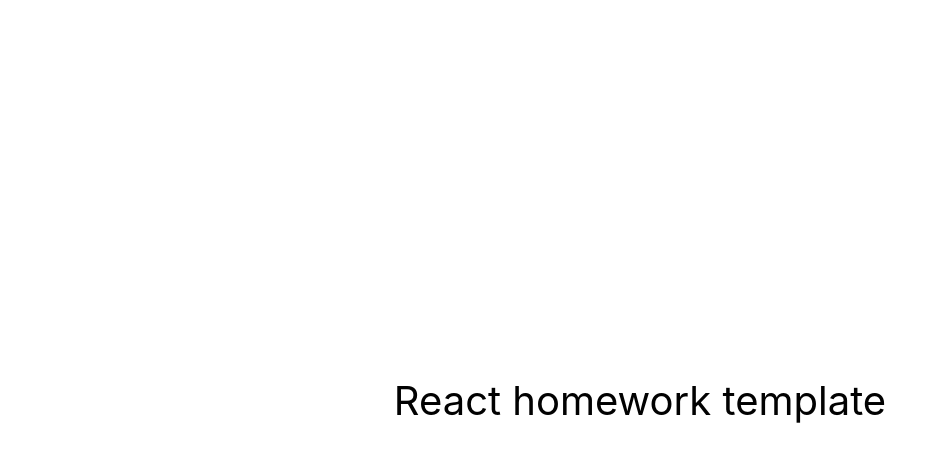
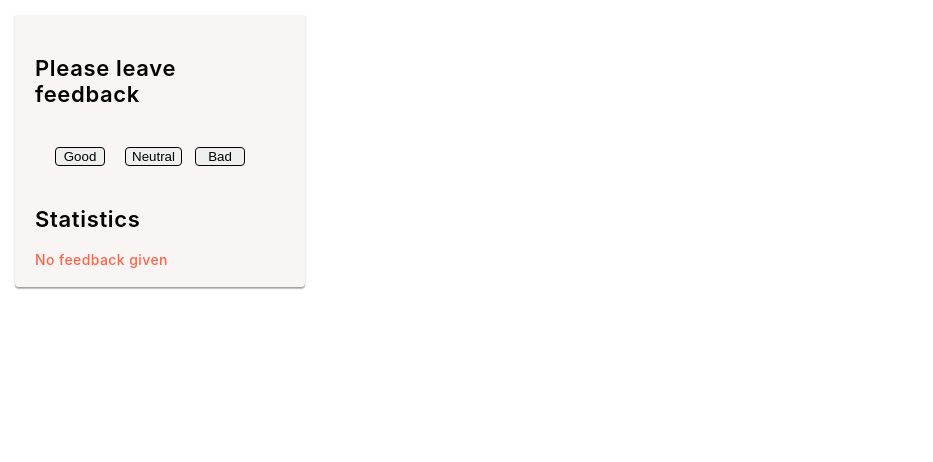
Before and after one commit to Mariana-Diachun/goit-react-hw-04-feedback, a React (Create React App) app: page / in a window 1280 px wide. Shown: the top 462 px of the page, without its empty margins (0-933 px from the left). Built offline with nearby package versions, Linux system fonts and the light colour scheme.

Commit message:
add components

```diff
--- /dev/null
+++ b/src/components/App/App.jsx
@@ -0,0 +1,61 @@
+import { Component } from 'react';
+import { Statistics } from 'components/Statistics/Statistics';
+import { FeedbackOptions } from 'components/FeedbackOptoins/FeedbackOptions';
+import { Section } from 'components/Section/Section';
+import { Container } from 'components/App/App.styled';
+
+export class App extends Component {
+  state = {
+    good: 0,
+    neutral: 0,
+    bad: 0,
+  };
+
+  handleIncrement = event => {
+    const value = event.currentTarget.value;
+    this.setState(prevState => {
+      return {
+        [value]: prevState[value] + 1,
+      };
+    });
+  };
+
+  countTotalFeedback = () => {
+    const values = Object.values(this.state);
+    let total = 0;
+    for (const value of values) {
+      total += value;
+    }
+    return total;
+  };
+
+  countPositiveFeedbackPercentage = () => {
+    return Math.floor(
+      (this.state.good * 100) / Number(this.countTotalFeedback())
+    );
+  };
+
+  render() {
+    const { good, neutral, bad } = this.state;
+
+    return (
+      <Container>
+        <Section title={'Please leave feedback'}>
+          <FeedbackOptions
+            options={Object.keys(this.state)}
+            onLeaveFeedback={this.handleIncrement}
+          />
+        </Section>
+        <Section title={'Statistics'}>
+          <Statistics
+            good={good}
+            neutral={neutral}
+            bad={bad}
+            total={this.countTotalFeedback()}
+            positivePercentage={this.countPositiveFeedbackPercentage()}
+          />
+        </Section>
+      </Container>
+    );
+  }
+}
--- /dev/null
+++ b/src/components/App/App.styled.js
@@ -0,0 +1,11 @@
+import styled from 'styled-components';
+
+export const Container = styled.div`
+  padding: 20px;
+  box-shadow: 0px 1px 3px rgba(0, 0, 0, 0.12), 0px 1px 1px rgba(0, 0, 0, 0.14),
+    0px 2px 1px rgba(0, 0, 0, 0.2);
+  border-radius: 0px 0px 4px 4px;
+  width: 250px;
+  height: 100%;
+  background-color: rgb(250, 245, 245);
+`;
--- /dev/null
+++ b/src/components/FeedbackOptoins/FeedbackOption.styled.js
@@ -0,0 +1,29 @@
+import styled from 'styled-components';
+
+export const List = styled.ul`
+  margin-top: 20px;
+  padding: 20px;
+  display: flex;
+`;
+export const Item = styled.li`
+  list-style: none;
+  padding: 0;
+  display: flex;
+  width: 100%;
+`;
+
+export const Button = styled.button`
+  cursor: pointer;
+  display: inline-block;
+  gap: 4px;
+  min-width: 50px;
+  border: 1px solid ${p => p.theme.colors.black};
+  border-radius: 4px;
+  color: ${p => p.theme.colors.black};
+  transition: color 250ms ease-in-out, background-color 250ms ease-in-out,
+    border-color 250ms ease-in-out;
+  :hover {
+    background-color: ${p => p.theme.colors.accent};
+  }
+  text-transform: capitalize;
+`;
--- /dev/null
+++ b/src/components/FeedbackOptoins/FeedbackOptions.jsx
@@ -0,0 +1,23 @@
+import PropTypes from 'prop-types';
+import {
+  List,
+  Item,
+  Button,
+} from 'components/FeedbackOptoins/FeedbackOption.styled';
+
+export const FeedbackOptions = ({ options, onLeaveFeedback }) => (
+  <List>
+    {options.map(option => (
+      <Item key={option}>
+        <Button type="button" value={option} onClick={onLeaveFeedback}>
+          {option}
+        </Button>
+      </Item>
+    ))}
+  </List>
+);
+
+FeedbackOptions.propTypes = {
+  options: PropTypes.array.isRequired,
+  onLeaveFeedback: PropTypes.func,
+};
--- /dev/null
+++ b/src/components/Notification/Notification.jsx
@@ -0,0 +1,9 @@
+import PropTypes from 'prop-types';
+import { Info } from './Notification.styled';
+
+export const Notification = ({ message }) => {
+  return <Info>{message}</Info>;
+};
+Notification.propTypes = {
+  message: PropTypes.string.isRequired,
+};
--- /dev/null
+++ b/src/components/Notification/Notification.styled.js
@@ -0,0 +1,11 @@
+import styled from 'styled-components';
+
+export const Info = styled.p`
+  margin-top: 20px;
+
+  font-weight: 500;
+  font-size: 14px;
+  line-height: 1;
+  letter-spacing: 0.03em;
+  color: ${p => p.theme.colors.accent};
+`;
--- /dev/null
+++ b/src/components/Section/Section.jsx
@@ -0,0 +1,16 @@
+import PropTypes from 'prop-types';
+import { Title } from './Section.styled';
+
+export const Section = ({ title, children }) => {
+  return (
+    <Title>
+      {title}
+      {children}
+    </Title>
+  );
+};
+
+Section.propTypes = {
+  title: PropTypes.string.isRequired,
+  children: PropTypes.element.isRequired,
+};
--- /dev/null
+++ b/src/components/Section/Section.styled.js
@@ -0,0 +1,11 @@
+import styled from 'styled-components';
+
+export const Title = styled.h1`
+  margin-top: 20px;
+
+  font-weight: 600;
+  font-size: 22px;
+  line-height: 1.19;
+  letter-spacing: 0.03em;
+  color: ${p => p.theme.colors.black};
+`;
--- /dev/null
+++ b/src/components/Statistics/Statistics.jsx
@@ -0,0 +1,31 @@
+import PropTypes from 'prop-types';
+import { Notification } from 'components/Notification/Notification';
+import { Box, Option } from './Statistics.styled';
+
+export const Statistics = ({
+  good,
+  neutral,
+  bad,
+  total,
+  positivePercentage,
+}) => {
+  return total === 0 ? (
+    <Notification message="No feedback given" />
+  ) : (
+    <Box>
+      <Option>Good: {good}</Option>
+      <Option>Neutral: {neutral}</Option>
+      <Option>Bad: {bad}</Option>
+      <Option>Total: {total}</Option>
+      <Option>Positive feedback: {positivePercentage}%</Option>
+    </Box>
+  );
+};
+
+Statistics.propTypes = {
+  good: PropTypes.number.isRequired,
+  neutral: PropTypes.number.isRequired,
+  bad: PropTypes.number.isRequired,
+  total: PropTypes.number.isRequired,
+  positivePercentage: PropTypes.number.isRequired,
+};
--- /dev/null
+++ b/src/components/Statistics/Statistics.styled.js
@@ -0,0 +1,13 @@
+import styled from 'styled-components';
+
+export const Box = styled.div`
+  padding: 10px;
+`;
+export const Option = styled.p`
+  margin-top: 5px;
+  font-weight: 500;
+  font-size: 14px;
+  line-height: 1.19;
+  letter-spacing: 0.03em;
+  color: rgb(74, 66, 66);
+`;
--- a/src/index.css
+++ b/src/index.css
@@ -7,9 +7,25 @@ body {
     sans-serif;
   -webkit-font-smoothing: antialiased;
   -moz-osx-font-smoothing: grayscale;
+  padding: 15px;
 }
 
 code {
   font-family: source-code-pro, Menlo, Monaco, Consolas, 'Courier New',
     monospace;
 }
+ul {
+  padding: 0;
+  margin: 0;
+  list-style: none;
+}
+
+h1,
+h2,
+h3,
+h4,
+h5,
+h6,
+p {
+  margin: 0;
+}
--- a/src/index.js
+++ b/src/index.js
@@ -1,10 +1,23 @@
 import React from 'react';
 import ReactDOM from 'react-dom/client';
-import { App } from 'components/App';
+import { ThemeProvider } from 'styled-components';
+import { App } from './components/App/App';
 import './index.css';
+
+const theme = {
+  colors: {
+    black: 'black',
+    white: 'white',
+    accent: 'tomato',
+  },
+};
 
 ReactDOM.createRoot(document.getElementById('root')).render(
   <React.StrictMode>
-    <App />
+    <ThemeProvider theme={theme}>
+      <App />
+    </ThemeProvider>
   </React.StrictMode>
 );
+
+export default theme;
```
